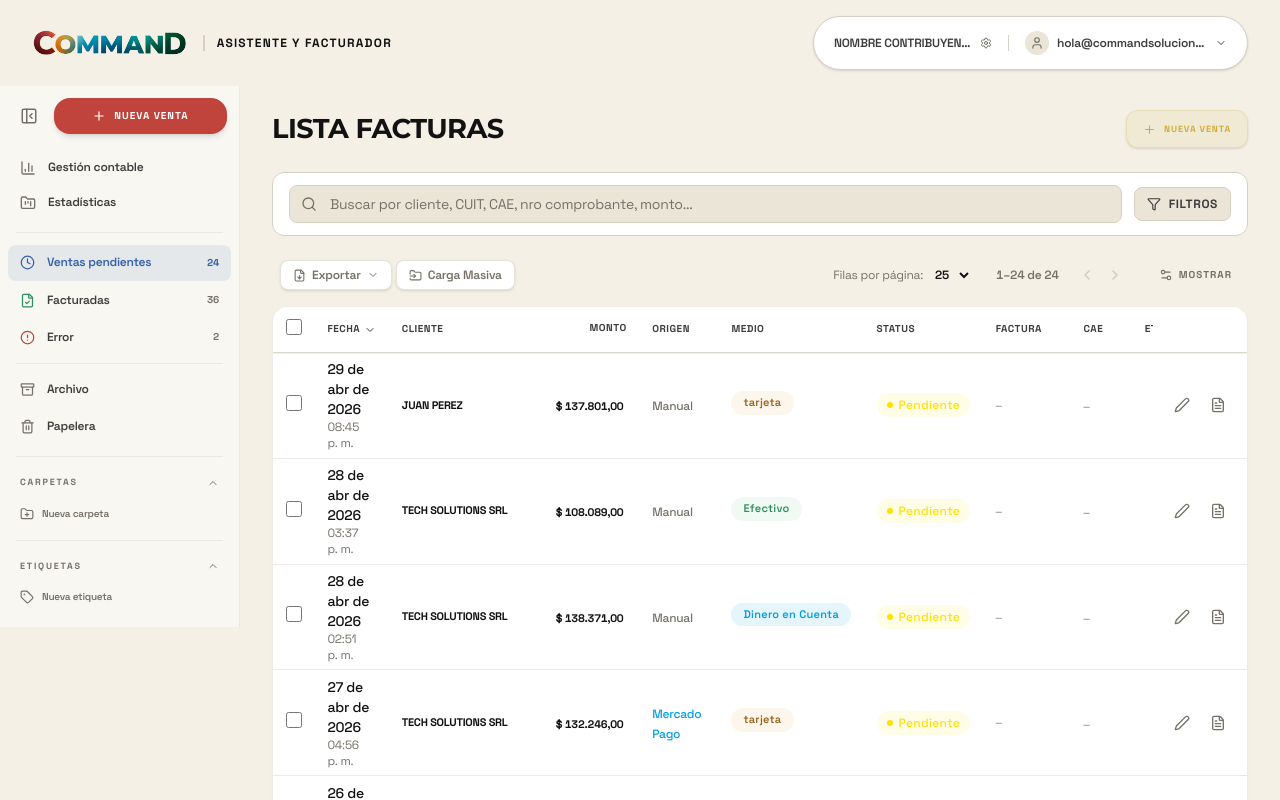
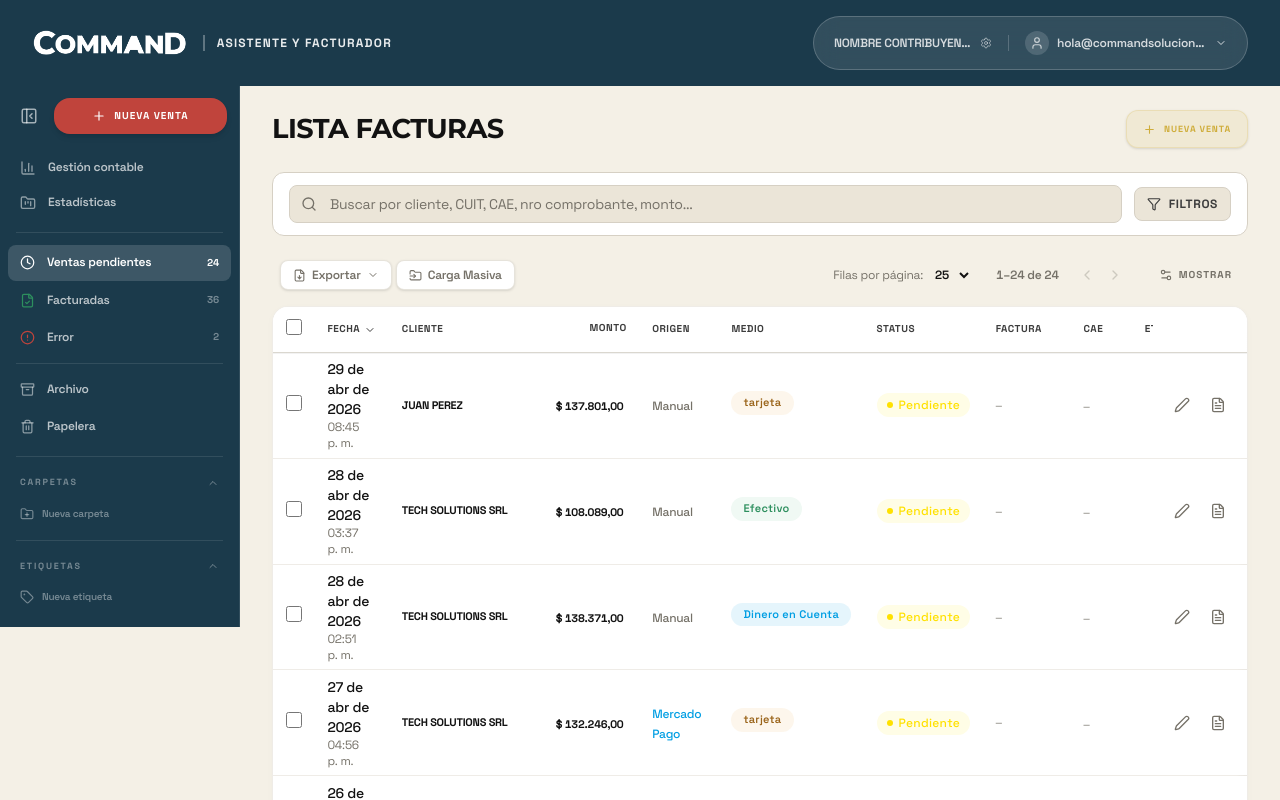
Before and after one commit to curiosidadparlante-jpg/demofacturador, a React (Vite) app: page / in a window 1280 px wide. Shown: the top 800 px of the page. Built offline with nearby package versions, Linux system fonts and the light colour scheme.

Commit message:
feat(ui): apply petroleum blue (#1B3A4B) to header and sidebar

```diff
--- a/src/components/Layout.jsx
+++ b/src/components/Layout.jsx
@@ -51,18 +51,18 @@ export default function Layout({
     <div className="min-h-screen bg-base flex flex-col">
 
       {/* ─── Top Header (full width) ─── */}
-      <header className="flex items-center justify-between px-4 md:px-8 py-4 relative z-20">
+      <header className="flex items-center justify-between px-4 md:px-8 py-4 relative z-20" style={{ backgroundColor: '#1B3A4B' }}>
         <div className="flex items-center gap-2">
           {/* Mobile sidebar toggle */}
           <button
-            className="lg:hidden p-2 rounded-lg bg-white border border-border shadow-sm text-text-primary mr-2"
+            className="lg:hidden p-2 rounded-lg bg-white/10 border border-white/20 text-white mr-2"
             onClick={() => setMobileSidebarOpen(!mobileSidebarOpen)}
           >
             {mobileSidebarOpen ? <X size={20} /> : <Menu size={20} />}
           </button>
 
-          <img src="/logo-comand.png" alt="Command Logo" className="h-6 md:h-8 w-auto object-contain" />
-          <span className="text-[10px] md:text-xs font-black text-text-primary uppercase tracking-widest ml-1 border-l-2 border-border pl-2 md:pl-3 hidden md:inline-block">
+          <img src="/logo-comand.png" alt="Command Logo" className="h-6 md:h-8 w-auto object-contain brightness-0 invert" />
+          <span className="text-[10px] md:text-xs font-black text-white/90 uppercase tracking-widest ml-1 border-l-2 border-white/30 pl-2 md:pl-3 hidden md:inline-block">
             Asistente y Facturador
           </span>
         </div>
@@ -71,7 +71,7 @@ export default function Layout({
         <div className={`
           absolute top-full right-4 mt-2 z-50 lg:static lg:mt-0 lg:z-auto
           flex-col lg:flex-row items-stretch lg:items-center gap-4
-          bg-white lg:px-5 lg:py-2.5 p-4 lg:p-0 rounded-2xl lg:rounded-full border border-border shadow-lg lg:shadow-sm
+          bg-white lg:bg-white/10 lg:backdrop-blur-md lg:px-5 lg:py-2.5 p-4 lg:p-0 rounded-2xl lg:rounded-full border border-border lg:border-white/20 shadow-lg lg:shadow-none
           ${mobileMenuOpen ? 'flex' : 'hidden lg:flex'}
           min-w-[200px] lg:min-w-0
         `}>
@@ -79,23 +79,23 @@ export default function Layout({
           {/* Emisor name + config button */}
           <button
             onClick={() => setConfigOpen(true)}
-            className="flex items-center gap-1.5 text-xs font-semibold text-text-secondary hover:text-text-primary transition-colors cursor-pointer group"
+            className="flex items-center gap-1.5 text-xs font-semibold text-text-secondary lg:text-white/80 hover:text-text-primary lg:hover:text-white transition-colors cursor-pointer group"
 
             title="Editar datos fiscales"
           >
             <span className="truncate max-w-[140px]">{emisor?.razon_social || EMISOR.razonSocial}</span>
-            <Settings size={12} className="text-text-muted group-hover:text-accent group-hover:rotate-90 transition-all duration-300" />
+            <Settings size={12} className="text-text-muted lg:text-white/50 group-hover:text-accent lg:group-hover:text-white group-hover:rotate-90 transition-all duration-300" />
           </button>
 
-          <div className="w-full h-[1px] md:w-[1px] md:h-4 bg-border"></div>
+          <div className="w-full h-[1px] md:w-[1px] md:h-4 bg-border lg:bg-white/20"></div>
 
           {/* User Dropdown Menu */}
           <div className="relative">
             <button
               onClick={() => setUserMenuOpen(!userMenuOpen)}
-              className="flex items-center gap-2 text-xs font-semibold text-text-secondary hover:text-accent transition-colors cursor-pointer group py-1"
+              className="flex items-center gap-2 text-xs font-semibold text-text-secondary lg:text-white/80 hover:text-accent lg:hover:text-white transition-colors cursor-pointer group py-1"
             >
-              <div className="w-6 h-6 rounded-full bg-surface-alt flex items-center justify-center text-text-muted group-hover:bg-accent/10 group-hover:text-accent transition-all">
+              <div className="w-6 h-6 rounded-full bg-surface-alt lg:bg-white/15 flex items-center justify-center text-text-muted lg:text-white/70 group-hover:bg-accent/10 lg:group-hover:bg-white/25 group-hover:text-accent lg:group-hover:text-white transition-all">
                 <User size={14} />
               </div>
               <span className="truncate max-w-[150px]">{user?.email || 'Usuario'}</span>
@@ -178,11 +178,11 @@ export default function Layout({
 
         {/* Sidebar */}
         <div className={`
-          fixed top-0 left-0 h-full z-40 bg-base
+          fixed top-0 left-0 h-full z-40
           lg:static lg:z-auto
           transition-transform duration-300
           ${mobileSidebarOpen ? 'translate-x-0' : '-translate-x-full lg:translate-x-0'}
-        `}>
+        `} style={{ backgroundColor: '#1B3A4B' }}>
           <Sidebar
             activeView={activeView}
             onViewChange={(view, filter) => { onViewChange(view, filter); setMobileSidebarOpen(false) }}
--- a/src/components/Sidebar.jsx
+++ b/src/components/Sidebar.jsx
@@ -108,10 +108,10 @@ export default function Sidebar({
 
   if (collapsed) {
     return (
-      <div className="hidden lg:flex flex-col items-center py-4 w-[60px] border-r border-border/40 bg-white/50 shrink-0">
+      <div className="hidden lg:flex flex-col items-center py-4 w-[60px] border-r border-white/10 shrink-0" style={{ backgroundColor: '#1B3A4B' }}>
         <button
           onClick={onToggleCollapse}
-          className="p-2 rounded-lg text-text-muted hover:text-text-primary hover:bg-surface-alt transition-all cursor-pointer mb-4"
+          className="p-2 rounded-lg text-white/60 hover:text-white hover:bg-white/10 transition-all cursor-pointer mb-4"
           title="Expandir menú"
         >
           <PanelLeft size={18} />
@@ -128,21 +128,21 @@ export default function Sidebar({
         <div className="flex flex-col items-center gap-1">
           <button
             onClick={() => onViewChange('facturas')}
-            className={`p-2.5 rounded-lg transition-all cursor-pointer ${activeView === 'facturas' ? 'bg-blue/10 text-blue' : 'text-text-muted hover:bg-surface-alt hover:text-text-primary'}`}
+            className={`p-2.5 rounded-lg transition-all cursor-pointer ${activeView === 'facturas' ? 'bg-white/15 text-white' : 'text-white/50 hover:bg-white/10 hover:text-white'}`}
             title="Ventas Recibidas"
           >
             <FileText size={18} />
           </button>
           <button
             onClick={() => onViewChange('contable')}
-            className={`p-2.5 rounded-lg transition-all cursor-pointer ${activeView === 'contable' ? 'bg-blue/10 text-blue' : 'text-text-muted hover:bg-surface-alt hover:text-text-primary'}`}
+            className={`p-2.5 rounded-lg transition-all cursor-pointer ${activeView === 'contable' ? 'bg-white/15 text-white' : 'text-white/50 hover:bg-white/10 hover:text-white'}`}
             title="Gestión contable"
           >
             <BarChart3 size={18} />
           </button>
           <button
             onClick={() => onViewChange('gestion')}
-            className={`p-2.5 rounded-lg transition-all cursor-pointer ${activeView === 'gestion' ? 'bg-blue/10 text-blue' : 'text-text-muted hover:bg-surface-alt hover:text-text-primary'}`}
+            className={`p-2.5 rounded-lg transition-all cursor-pointer ${activeView === 'gestion' ? 'bg-white/15 text-white' : 'text-white/50 hover:bg-white/10 hover:text-white'}`}
             title="Estadísticas"
           >
             <FolderKanban size={18} />
@@ -153,13 +153,13 @@ export default function Sidebar({
   }
 
   return (
-    <div className="w-[240px] shrink-0 flex flex-col border-r border-border/40 bg-white/50 overflow-y-auto overflow-x-hidden">
+    <div className="w-[240px] shrink-0 flex flex-col border-r border-white/10 overflow-y-auto overflow-x-hidden" style={{ backgroundColor: '#1B3A4B' }}>
 
       {/* Collapse toggle + Compose */}
       <div className="p-3 flex items-center gap-2">
         <button
           onClick={onToggleCollapse}
-          className="hidden lg:flex p-2 rounded-lg text-text-muted hover:text-text-primary hover:bg-surface-alt transition-all cursor-pointer"
+          className="hidden lg:flex p-2 rounded-lg text-white/60 hover:text-white hover:bg-white/10 transition-all cursor-pointer"
           title="Colapsar menú"
         >
           <PanelLeftClose size={18} />
@@ -192,7 +192,7 @@ export default function Sidebar({
       </nav>
 
       {/* Divider */}
-      <div className="h-px bg-border/40 mx-4 my-3" />
+      <div className="h-px bg-white/10 mx-4 my-3" />
 
       {/* System Status Folders */}
       <nav className="px-2 space-y-0.5">
@@ -222,7 +222,7 @@ export default function Sidebar({
           highlight={counts.error > 0}
         />
 
-        <div className="h-px bg-border/40 mx-2 my-2" />
+        <div className="h-px bg-white/10 mx-2 my-2" />
 
         <SidebarItem
           icon={<Archive size={15} />}
@@ -249,13 +249,13 @@ export default function Sidebar({
       </nav>
 
       {/* Divider */}
-      <div className="h-px bg-border/40 mx-4 my-3" />
+      <div className="h-px bg-white/10 mx-4 my-3" />
 
       {/* Custom Folders */}
       <div className="px-2">
         <button
           onClick={() => setFoldersExpanded(!foldersExpanded)}
-          className="w-full flex items-center justify-between px-3 py-1.5 text-[9px] font-black uppercase tracking-[0.2em] text-text-muted hover:text-text-primary transition-colors cursor-pointer"
+          className="w-full flex items-center justify-between px-3 py-1.5 text-[9px] font-black uppercase tracking-[0.2em] text-white/40 hover:text-white/70 transition-colors cursor-pointer"
         >
           Carpetas
           {foldersExpanded ? <ChevronUp size={12} /> : <ChevronDown size={12} />}
@@ -287,15 +287,15 @@ export default function Sidebar({
                   onChange={e => setNewFolderName(e.target.value)}
                   onKeyDown={e => { if (e.key === 'Enter') handleCreateFolder(); if (e.key === 'Escape') setShowNewFolder(false); }}
                   placeholder={newFolderParentId ? 'Subcarpeta...' : 'Carpeta...'}
-                  className="flex-1 bg-surface-alt border border-border rounded-lg px-2 py-1 text-xs text-text-primary focus:outline-none focus:border-accent"
+                  className="flex-1 bg-white/10 border border-white/20 rounded-lg px-2 py-1 text-xs text-white placeholder:text-white/40 focus:outline-none focus:border-white/50"
                 />
                 <button onClick={handleCreateFolder} className="text-green hover:text-green/80 cursor-pointer"><Plus size={14} /></button>
-                <button onClick={() => setShowNewFolder(false)} className="text-text-muted hover:text-red cursor-pointer"><X size={14} /></button>
+                <button onClick={() => setShowNewFolder(false)} className="text-white/40 hover:text-red cursor-pointer"><X size={14} /></button>
               </div>
             ) : (
               <button
                 onClick={startNewRootFolder}
-                className="w-full flex items-center gap-2 px-3 py-1.5 text-[10px] font-semibold text-text-muted hover:text-text-primary hover:bg-surface-alt rounded-lg transition-all cursor-pointer"
+                className="w-full flex items-center gap-2 px-3 py-1.5 text-[10px] font-semibold text-white/40 hover:text-white/70 hover:bg-white/10 rounded-lg transition-all cursor-pointer"
               >
                 <FolderPlus size={14} />
                 Nueva carpeta
@@ -306,13 +306,13 @@ export default function Sidebar({
       </div>
 
       {/* Divider */}
-      <div className="h-px bg-border/40 mx-4 my-3" />
+      <div className="h-px bg-white/10 mx-4 my-3" />
 
       {/* Labels */}
       <div className="px-2 pb-4">
         <button
           onClick={() => setLabelsExpanded(!labelsExpanded)}
-          className="w-full flex items-center justify-between px-3 py-1.5 text-[9px] font-black uppercase tracking-[0.2em] text-text-muted hover:text-text-primary transition-colors cursor-pointer"
+          className="w-full flex items-center justify-between px-3 py-1.5 text-[9px] font-black uppercase tracking-[0.2em] text-white/40 hover:text-white/70 transition-colors cursor-pointer"
         >
           Etiquetas
           {labelsExpanded ? <ChevronUp size={12} /> : <ChevronDown size={12} />}
@@ -337,7 +337,7 @@ export default function Sidebar({
                   />
                   <button
                     onClick={(e) => { e.stopPropagation(); onDeleteLabel?.(label.id) }}
-                    className="absolute right-2 top-1/2 -translate-y-1/2 opacity-0 group-hover:opacity-100 p-1 rounded text-text-muted hover:text-red transition-all cursor-pointer"
+                    className="absolute right-2 top-1/2 -translate-y-1/2 opacity-0 group-hover:opacity-100 p-1 rounded text-white/30 hover:text-red transition-all cursor-pointer"
                   >
                     <X size={12} />
                   </button>
@@ -354,14 +354,14 @@ export default function Sidebar({
                   onChange={e => setNewLabelName(e.target.value)}
                   onKeyDown={e => e.key === 'Enter' && handleCreateLabel()}
                   placeholder="Nombre etiqueta..."
-                  className="w-full bg-surface-alt border border-border rounded-lg px-2 py-1 text-xs text-text-primary focus:outline-none focus:border-accent"
+                  className="w-full bg-white/10 border border-white/20 rounded-lg px-2 py-1 text-xs text-white placeholder:text-white/40 focus:outline-none focus:border-white/50"
                 />
                 <div className="flex items-center gap-1.5">
                   {LABEL_COLORS.map(c => (
                     <button
                       key={c.id}
                       onClick={() => setNewLabelColor(c.id)}
-                      className={`w-5 h-5 rounded-full transition-all cursor-pointer ${newLabelColor === c.id ? 'ring-2 ring-offset-1 ring-text-primary scale-110' : 'hover:scale-110'}`}
+                      className={`w-5 h-5 rounded-full transition-all cursor-pointer ${newLabelColor === c.id ? 'ring-2 ring-offset-1 ring-offset-[#1B3A4B] ring-white scale-110' : 'hover:scale-110'}`}
                       style={{ backgroundColor: c.color }}
                       title={c.name}
                     />
@@ -369,13 +369,13 @@ export default function Sidebar({
                 </div>
                 <div className="flex gap-2">
                   <button onClick={handleCreateLabel} className="flex-1 text-[10px] font-bold text-white bg-[#3460A8] rounded-lg py-1 cursor-pointer hover:bg-[#2A4D86] transition-colors">Crear</button>
-                  <button onClick={() => setShowNewLabel(false)} className="text-[10px] font-bold text-text-muted hover:text-red cursor-pointer px-2">Cancelar</button>
+                  <button onClick={() => setShowNewLabel(false)} className="text-[10px] font-bold text-white/40 hover:text-red cursor-pointer px-2">Cancelar</button>
                 </div>
               </div>
             ) : (
               <button
                 onClick={() => setShowNewLabel(true)}
-                className="w-full flex items-center gap-2 px-3 py-1.5 text-[10px] font-semibold text-text-muted hover:text-text-primary hover:bg-surface-alt rounded-lg transition-all cursor-pointer"
+                className="w-full flex items-center gap-2 px-3 py-1.5 text-[10px] font-semibold text-white/40 hover:text-white/70 hover:bg-white/10 rounded-lg transition-all cursor-pointer"
               >
                 <Tag size={14} />
                 Nueva etiqueta
@@ -398,19 +398,19 @@ function SidebarItem({ icon, label, count, active, onClick, color, highlight, is
       className={`
         w-full flex items-center gap-3 px-3 py-2 rounded-lg text-[12px] font-semibold transition-all cursor-pointer
         ${active
-          ? 'bg-blue/10 text-blue font-bold'
-          : 'text-text-secondary hover:bg-surface-alt hover:text-text-primary'
+          ? 'bg-white/15 text-white font-bold'
+          : 'text-white/70 hover:bg-white/10 hover:text-white'
         }
         ${highlight ? 'font-bold' : ''}
-        ${isDropTarget ? 'ring-2 ring-accent ring-offset-1 bg-accent/10 scale-[1.02]' : ''}
+        ${isDropTarget ? 'ring-2 ring-[#C0443C] ring-offset-1 ring-offset-[#1B3A4B] bg-[#C0443C]/20 scale-[1.02]' : ''}
       `}
     >
-      <span className={active ? 'text-blue' : (color ? '' : 'text-text-muted')} style={color && !active ? { color } : {}}>
+      <span className={active ? 'text-white' : (color ? '' : 'text-white/50')} style={color && !active ? { color } : {}}>
         {icon}
       </span>
       <span className="flex-1 text-left truncate">{label}</span>
       {count !== undefined && count > 0 && (
-        <span className={`text-[10px] font-bold tabular-nums ${active ? 'text-blue' : 'text-text-muted'}`}>
+        <span className={`text-[10px] font-bold tabular-nums ${active ? 'text-white' : 'text-white/40'}`}>
           {count}
         </span>
       )}
@@ -458,27 +458,27 @@ function FolderNode({ folder, folders, depth, ventas, isActive, onViewChange, on
           onDrop={(e) => onItemDrop?.(e, { type: 'folder', value: folder.id })}
           className={`
             w-full flex items-center gap-2 px-3 py-2 rounded-lg text-[12px] font-semibold transition-all cursor-pointer
-            ${active ? 'bg-blue/10 text-blue font-bold' : 'text-text-secondary hover:bg-surface-alt hover:text-text-primary'}
-            ${isOver ? 'ring-2 ring-accent ring-offset-1 bg-accent/10 scale-[1.02]' : ''}
+            ${active ? 'bg-white/15 text-white font-bold' : 'text-white/70 hover:bg-white/10 hover:text-white'}
+            ${isOver ? 'ring-2 ring-[#C0443C] ring-offset-1 ring-offset-[#1B3A4B] bg-[#C0443C]/20 scale-[1.02]' : ''}
           `}
         >
           {/* Expand/collapse chevron */}
           {hasChildren ? (
             <span
               onClick={(e) => { e.stopPropagation(); setExpanded(!expanded) }}
-              className="text-text-muted hover:text-text-primary cursor-pointer shrink-0"
+              className="text-white/40 hover:text-white cursor-pointer shrink-0"
             >
               <ChevronRight size={12} className={`transition-transform duration-200 ${expanded ? 'rotate-90' : ''}`} />
             </span>
           ) : (
             <span className="w-3 shrink-0" />
           )}
-          <span className={`shrink-0 ${active ? 'text-blue' : 'text-text-muted'}`}>
+          <span className={`shrink-0 ${active ? 'text-white' : 'text-white/50'}`}>
             <FolderKanban size={15} />
           </span>
           <span className="flex-1 text-left truncate">{folder.name}</span>
           {count > 0 && (
-            <span className={`text-[10px] font-bold tabular-nums ${active ? 'text-blue' : 'text-text-muted'}`}>{count}</span>
+            <span className={`text-[10px] font-bold tabular-nums ${active ? 'text-white' : 'text-white/40'}`}>{count}</span>
           )}
         </button>
 
@@ -486,14 +486,14 @@ function FolderNode({ folder, folders, depth, ventas, isActive, onViewChange, on
         <div className="absolute right-1 top-1/2 -translate-y-1/2 opacity-0 group-hover:opacity-100 flex items-center gap-0.5 transition-all">
           <button
             onClick={(e) => { e.stopPropagation(); onStartSubfolder(folder.id) }}
-            className="p-1 rounded text-text-muted hover:text-blue transition-all cursor-pointer"
+            className="p-1 rounded text-white/30 hover:text-white transition-all cursor-pointer"
             title="Nueva subcarpeta"
           >
             <FolderPlus size={12} />
           </button>
           <button
             onClick={(e) => { e.stopPropagation(); onDeleteFolder?.(folder.id) }}
-            className="p-1 rounded text-text-muted hover:text-red transition-all cursor-pointer"
+            className="p-1 rounded text-white/30 hover:text-red transition-all cursor-pointer"
             title="Eliminar carpeta"
           >
             <X size={12} />
```
